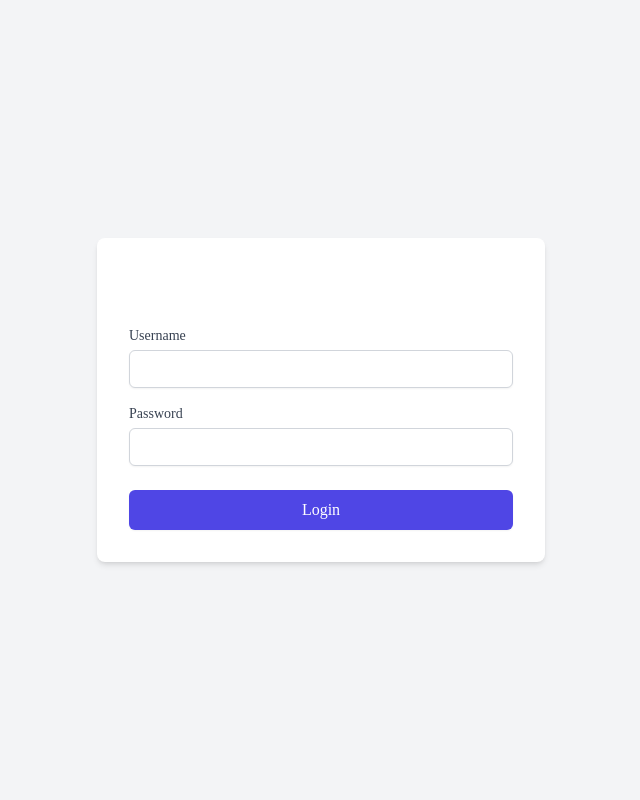
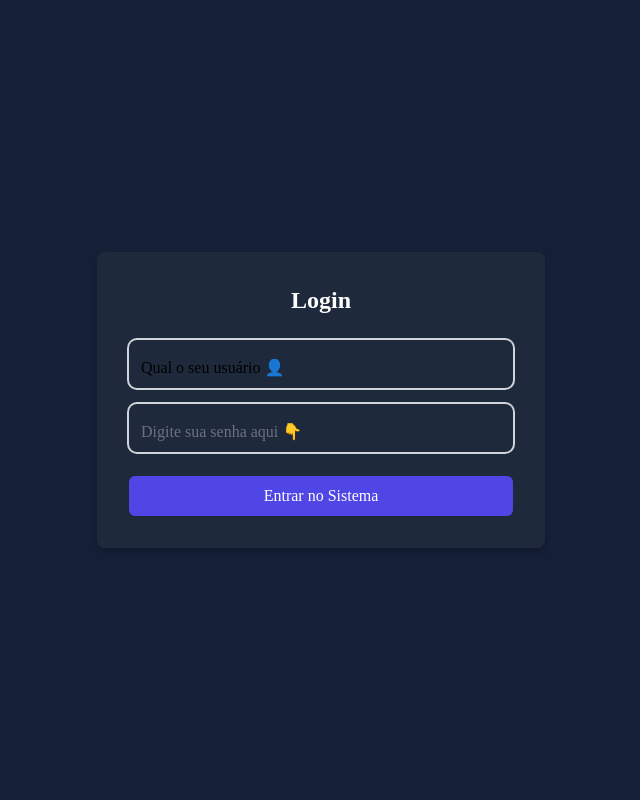
Before and after one commit to DevTroli/Sales-Software, a Django app: page /login/ in a window 1280 px wide. Shown: the whole page, without its empty margins (319-959 px from the left). Run offline with Django 5.2, Linux system fonts and the light colour scheme; some libraries are stand-ins or nearby versions; some web fonts are replaced.

Commit message:
add login.html

```diff
--- a/produto/templates/registration/login.html
+++ b/produto/templates/registration/login.html
@@ -1,8 +1,8 @@
 {% extends "base.html" %}
 
 {% block content %}
-<div class="flex items-center justify-center min-h-screen bg-gray-100">
-    <div class="w-full max-w-md bg-white p-8 rounded-lg shadow-md">
+<div class="flex items-center justify-center min-h-screen">
+    <div class="w-full max-w-md bg-slate-800 p-8 rounded-lg shadow-md">
         <h1 class="text-2xl font-bold text-center mb-6">Login</h1>
 
         {% if form.errors %}
@@ -24,18 +24,20 @@
         <form method="post" action="{% url 'login' %}">
             {% csrf_token %}
             <div class="mb-4">
-                <label for="id_username" class="block text-sm font-medium text-gray-700">Username</label>
-                <input type="text" name="username" id="id_username" required
-                    class="mt-1 block w-full px-3 py-2 border border-gray-300 rounded-md shadow-sm focus:outline-none focus:ring-indigo-500 focus:border-indigo-500 sm:text-sm">
+                <div class="relative">
+                    <input type="text" id="id_username" name="username" class="peer bg-transparent h-12 w-full rounded-lg text-gray-900 placeholder-transparent ring-2 ring-gray-300 focus:ring-sky-600 focus:outline-none focus:border-sky-600 px-4" placeholder="Username" required/>
+                    <label for="id_username" class="absolute left-3 top-3 text-sm text-gray-500 transition-all peer-placeholder-shown:top-4 peer-placeholder-shown:text-base peer-placeholder-shown:text-black peer-focus:-top-2 peer-focus:text-sky-800 peer-focus:text-sm">Qual o seu usuário 👤</label>
+                </div>
             </div>
             <div class="mb-6">
-                <label for="id_password" class="block text-sm font-medium text-gray-700">Password</label>
-                <input type="password" name="password" id="id_password" required
-                    class="mt-1 block w-full px-3 py-2 border border-gray-300 rounded-md shadow-sm focus:outline-none focus:ring-indigo-500 focus:border-indigo-500 sm:text-sm">
+                <div class="relative">
+                    <input type="password" id="id_password" name="password" class="peer bg-transparent h-12 w-full rounded-lg text-gray-900 placeholder-transparent ring-2 ring-gray-300 focus:ring-sky-600 focus:outline-none focus:border-sky-600 px-4" placeholder="Password" required/>
+                    <label for="id_password" class="absolute left-3 top-3 text-sm text-black transition-all peer-placeholder-shown:top-4 peer-placeholder-shown:text-base peer-placeholder-shown:text-gray-500 peer-focus:-top-2 peer-focus:text-sky-800 peer-focus:text-sm">Digite sua senha aqui 👇 </label>
+                </div>
             </div>
             <button type="submit"
                 class="w-full bg-indigo-600 text-white py-2 px-4 rounded-md shadow-sm hover:bg-indigo-700 focus:outline-none focus:ring-2 focus:ring-offset-2 focus:ring-indigo-500">
-                Login
+                Entrar no Sistema
             </button>
             <input type="hidden" name="next" value="{{ request.GET.next }}">
         </form>
```
